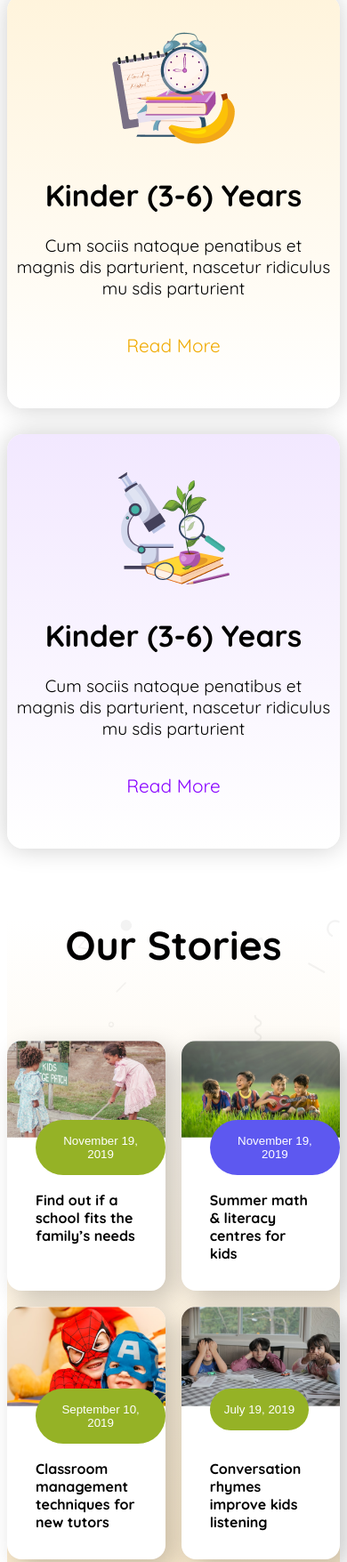
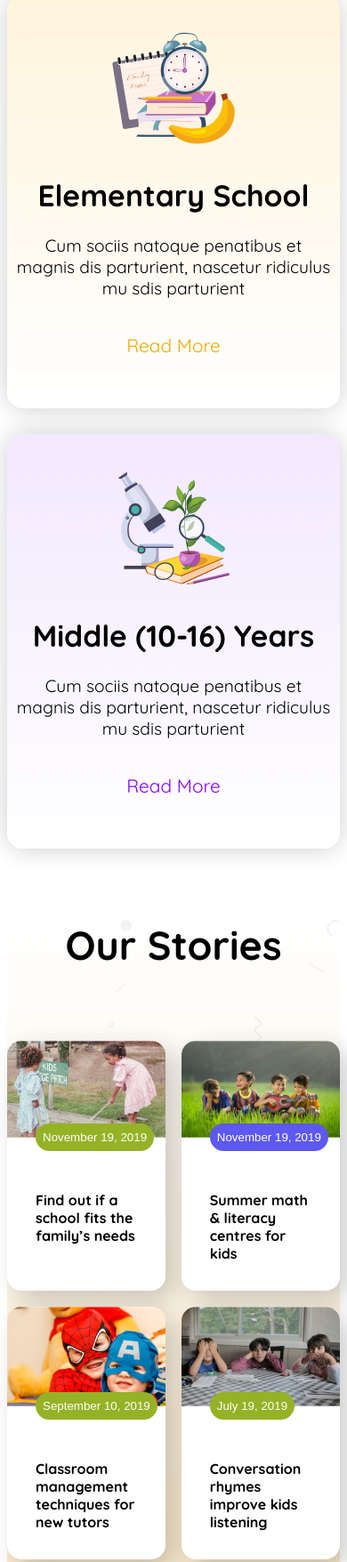
Before and after one commit to NazmulhaqueD/batch11-asignment-2, a plain HTML site: page index.html in a window 390 px wide. Shown: the part 1971-3727 px from the top of the page at 89% size. Drawn offline with Linux system fonts and the light colour scheme.

Commit message:
this is final push

```diff
--- a/index.html
+++ b/index.html
@@ -48,7 +48,7 @@
             </div>
          </section>
     </header>
-    <main>
+    <main
         <!-- curriculum section -->
         <section class="curriculum-section">
             <h2 class="title curriculum-title">Standard Curriculum</h2>
@@ -63,7 +63,7 @@
                 </div>
                 <div class="card second">
                     <img src="assets/elementary.png" alt="">
-                    <h3 class="card-title">Kinder (3-6) Years</h3>
+                    <h3 class="card-title">Elementary School</h3>
                     <p class="desc">Cum sociis natoque penatibus et magnis
                         dis parturient, nascetur ridiculus
                         mu sdis parturient</p>
@@ -71,7 +71,7 @@
                 </div>
                 <div class="card last">
                     <img src="assets/middle.png" alt="">
-                    <h3 class="card-title">Kinder (3-6) Years</h3>
+                    <h3 class="card-title">Middle (10-16) Years</h3>
                     <p class="desc">Cum sociis natoque penatibus et magnis
                         dis parturient, nascetur ridiculus
                         mu sdis parturient</p>
--- a/style.css
+++ b/style.css
@@ -354,6 +354,10 @@
     .box-container{
       grid-template-columns: repeat(2, 1fr);
     }
+    .box-img button{
+      padding: 8px;
+      top: calc(100% - 20px);
+    }
     /* footer section */
     .footer-container{
       flex-direction: column;
```
